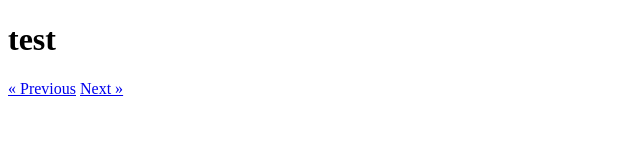
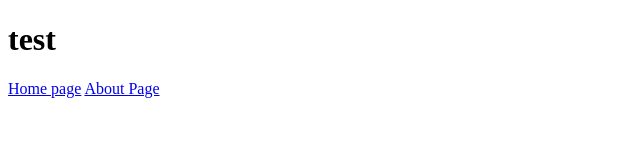
Before and after one commit to MasterLandon83/TeamProjectDemo, a plain HTML site: page ingredients.html in a window 1280 px wide. Shown: the full height of the page, 0-640 px from the left. Drawn offline with Linux system fonts and the light colour scheme.

Commit message:
Changed nav

```diff
--- a/ingredients.html
+++ b/ingredients.html
@@ -6,6 +6,6 @@
     <body>
         <h1>test</h1>
     </body>
-    <a href="http://127.0.0.1:5500/myPage.html" class="previous">&laquo; Previous</a>
-    <a href="http://127.0.0.1:5500/index.html" class="next">Next &raquo;</a>
+    <a href="home.html" class="previous">Home page</a>
+    <a href="about.html" class="next">About Page</a>
 </html>
```
Also changed, not shown: about.html (+2 -2 lines).
